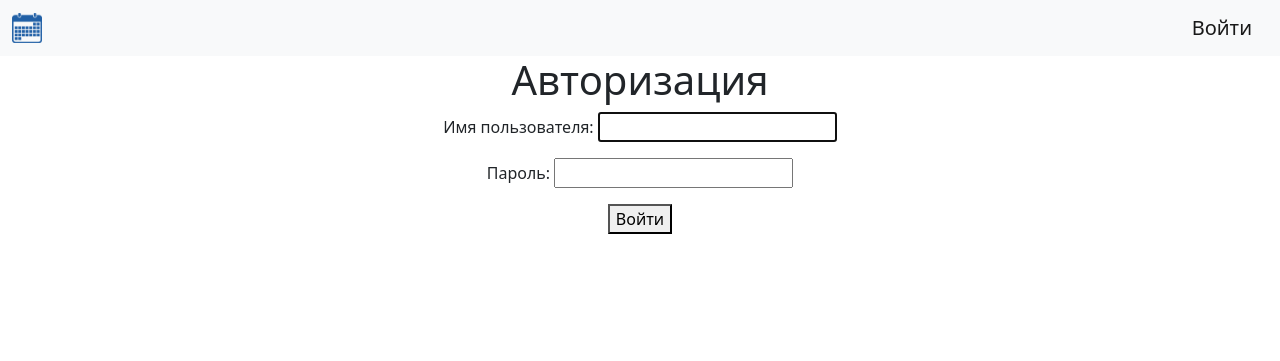
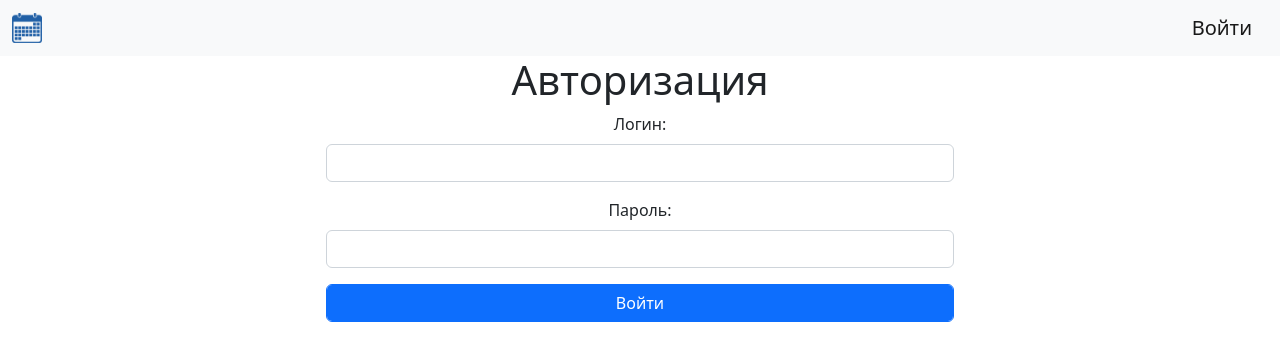
Before and after one commit to BalshowAndrew/Timetable_02_2022, a Django app: page /login/ in a window 1280 px wide. Shown: the top 361 px of the page. Run offline with Django 4.2, Linux system fonts and the light colour scheme.

Commit message:
change LoginUserForm

```diff
--- a/classes/forms.py
+++ b/classes/forms.py
@@ -1,5 +1,18 @@
 from django import forms
+from django.contrib.auth.forms import AuthenticationForm
+
 from .models import Queries
+
+
+class LoginUserForm(AuthenticationForm):
+    username = forms.CharField(
+        label='Логин',
+        widget=forms.TextInput(attrs={'class': 'form-control'}),
+    )
+    password = forms.CharField(
+        label='Пароль',
+        widget=forms.PasswordInput(attrs={'class': 'form-control'})
+    )
 
 
 # class QueryForm(forms.Form):
--- a/classes/templates/classes/login.html
+++ b/classes/templates/classes/login.html
@@ -5,8 +5,15 @@
 
 <form method="post">
   {% csrf_token %}
-  {{ form.as_p }}
-  <button type="submit">Войти</button>
+
+<div class="form-error">{{ form.non_field_errors }}</div>
+
+{% for f in form %}
+  <p><label class="form-label" for="{{ f.id_for_label }}">{{ f.label }}: </label>{{ f }}</p>
+  <div class="form-error">{{ f.errors }}</div>
+{% endfor %}
+
+  <button type="submit" class="btn btn-primary form-control">Войти</button>
 </form>
 
 {% endblock %}
--- a/classes/urls.py
+++ b/classes/urls.py
@@ -9,6 +9,7 @@ urlpatterns = [
     path('person/', show_person, name='person'),
     path('login/', LoginUser.as_view(), name='login'),
     path('person/logout/', logout_user, name='logout'),
+    path('login/logout/', logout_user, name='logout'),
     path('person/query/logout/', logout_user, name='logout'),
     path('person/query/result/logout/', logout_user, name='logout'),
     path('person/query/', get_query, name='query'),
--- a/classes/views.py
+++ b/classes/views.py
@@ -5,7 +5,7 @@ from django.contrib.auth.views import LoginView
 from django.shortcuts import render, redirect
 from django.urls import reverse_lazy
 
-from .forms import QueryForm
+from .forms import *
 from .models import Classes, Queries
 
 
@@ -24,7 +24,7 @@ def show_person(request):
 
 
 class LoginUser(LoginView):
-    form_class = AuthenticationForm
+    form_class = LoginUserForm
     template_name = 'classes/login.html'
     extra_context = {'title': 'Авторизация'}
 
@@ -35,17 +35,6 @@ class LoginUser(LoginView):
 def logout_user(request):
     logout(request)
     return redirect('home')
-
-
-# def get_query(request):
-#     if request.method == 'POST':
-#         form = QueryForm(request.POST)
-#         if form.is_valid():
-#             return redirect('result')
-#     else:
-#         form = QueryForm()
-#
-#     return render(request, 'classes/query.html', {'form': form, 'title': 'Форма запроса'})
 
 
 def get_query(request):
```
Also changed, not shown: db.sqlite3.
